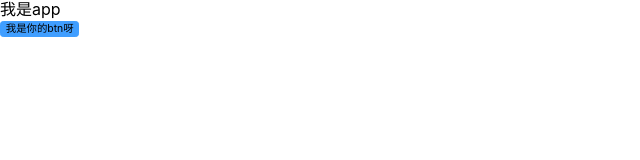
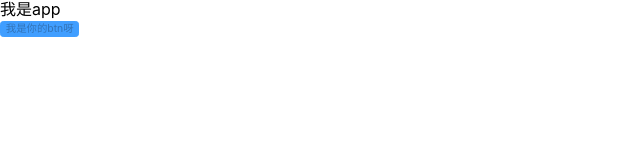
Before and after one commit to objectMaker/react_component_lib, a React (Create React App) app: page / in a window 1280 px wide. Shown: the top 160 px of the page, without its empty margins (0-640 px from the left). Built offline with nearby package versions, Linux system fonts and the light colour scheme.

Commit message:
'click事件添加成功'

```diff
--- a/src/App.tsx
+++ b/src/App.tsx
@@ -2,10 +2,13 @@ import React from 'react';
 import Button from './components/Button';
 
 const App:React.FC =()=>{
+  const handleClick = ()=>{
+    console.log('click出发了');
+  }
   return (
     <>
       <div>我是app</div>
-      <Button size="mini">我是你的btn呀</Button>
+      <Button size="mini" disabled={true} onClick={handleClick}>我是你的btn呀</Button>
     </>
   )
 }
--- a/src/components/Button.tsx
+++ b/src/components/Button.tsx
@@ -18,17 +18,19 @@ interface iBtnProps {
     },
     href?:string,
 }
-
-const Button:React.FC<iBtnProps> = (props)=>{
-    const {type,size,link,href} = props;
-    const btnClassName = classnames('btn',{
+type acceptAttrs =   iBtnProps & Omit<React.ButtonHTMLAttributes<HTMLButtonElement>,'type'|'size'> & Omit<React.AnchorHTMLAttributes<HTMLAnchorElement>,'type'|'size'>
+type res = Partial<acceptAttrs>;
+//还有那些事件
+const Button:React.FC<res> = (props)=>{
+    const {type,size,link,href,className,...rest} = props;
+    const btnClassName = classnames('btn',className,{
         [`btn-${size}`]:size,
         [`font-${size}`]:size,
         [`btn-${type}`]:type,
     })
     if(link){
         return (<>
-            <a href={href?href:''}>{props.children}</a>
+            <a href={href?href:''} {...rest}>{props.children}</a>
         </>)
     }else{
         if(props.type ){
@@ -37,7 +39,7 @@ const Button:React.FC<iBtnProps> = (props)=>{
         }
         return (
             <>
-                <button className={btnClassName}>
+                <button className={btnClassName} {...rest}>
                     {props.children}
                 </button>
             </>
```
